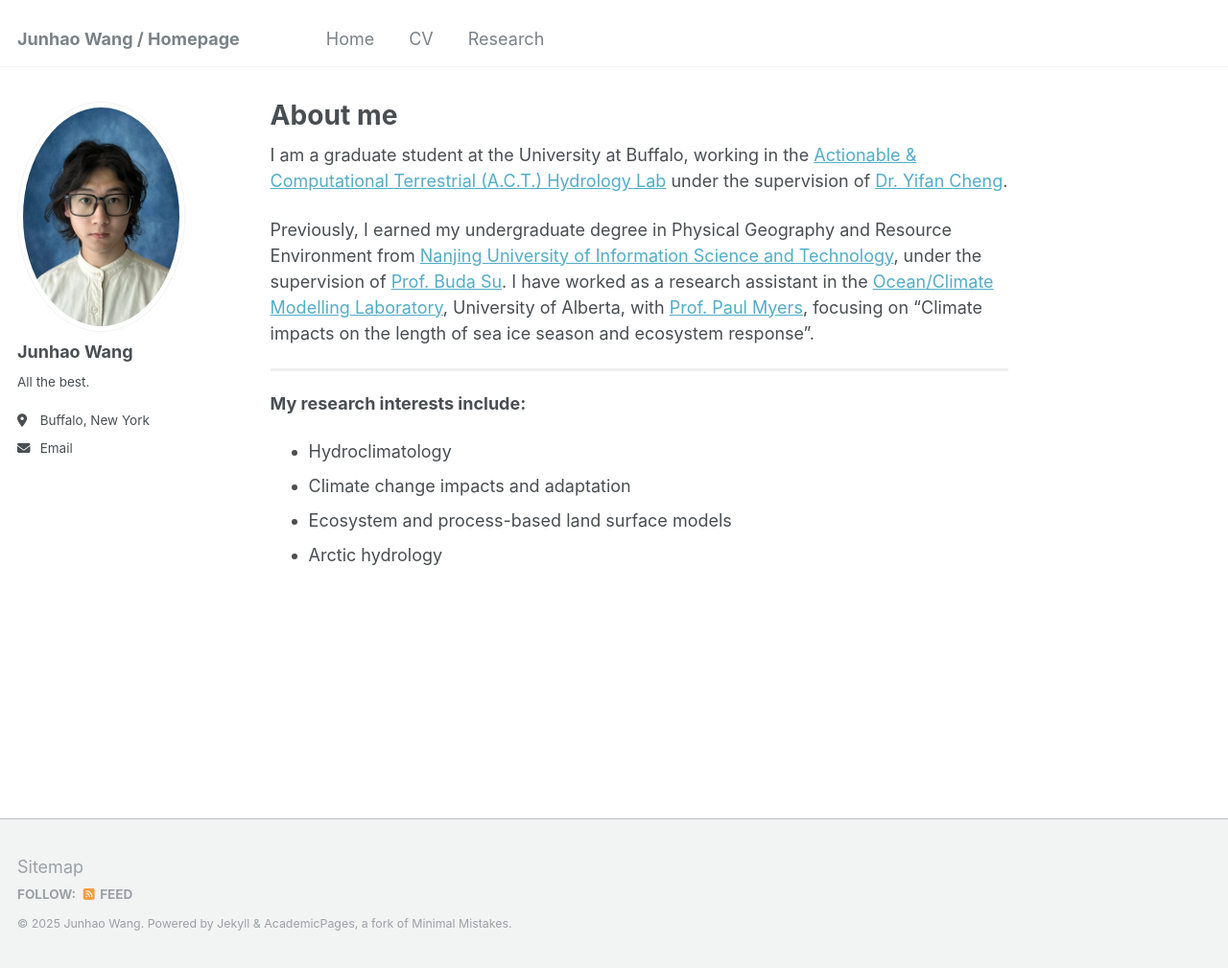
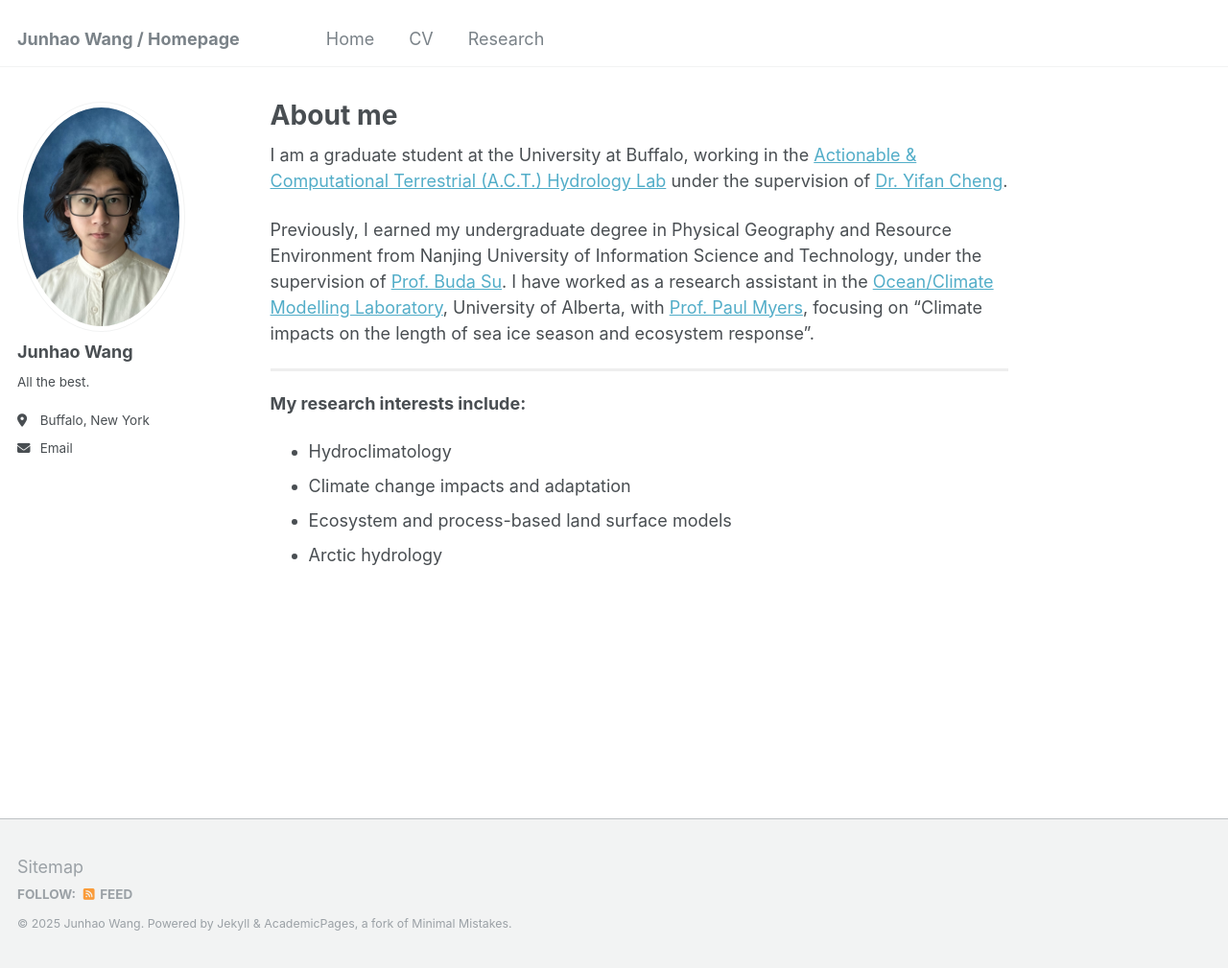
Before and after one commit to sigmundw/sigmundw.github.io, a Jekyll site: the page built from _pages/about.md, in a window 1280 px wide and 1009 px high. Shown: the whole window at 96% size. Built offline with Jekyll 4.4.1, drawn with Linux system fonts in a browser that asks for light colours; part of the change alters nothing that is shown.

```diff
--- a/_pages/about.md
+++ b/_pages/about.md
@@ -9,7 +9,7 @@ redirect_from:
 
 I am a graduate student at the University at Buffalo, working in the [Actionable & Computational Terrestrial (A.C.T.) Hydrology Lab](https://acthydro.com/) under the supervision of [Dr. Yifan Cheng](https://arts-sciences.buffalo.edu/earth-sciences/faculty-staff/faculty/cheng-yifan.html).
 
-Previously, I earned my undergraduate degree in Physical Geography and Resource Environment from [Nanjing University of Information Science and Technology](https://www.nuist.edu.cn), under the supervision of [Prof. Buda Su](https://www.researchgate.net/profile/Su-Buda). I have worked as a research assistant in the [Ocean/Climate Modelling Laboratory](https://canadian-nemo-ocean-modelling-forum-commuity-of-practice.readthedocs.io/en/latest/Institutions/UofA/index.html#), University of Alberta, with [Prof. Paul Myers](https://apps.ualberta.ca/directory/person/pmyers), focusing on “Climate impacts on the length of sea ice season and ecosystem response”.
+Previously, I earned my undergraduate degree in Physical Geography and Resource Environment from Nanjing University of Information Science and Technology, under the supervision of [Prof. Buda Su](https://www.researchgate.net/profile/Su-Buda). I have worked as a research assistant in the [Ocean/Climate Modelling Laboratory](https://canadian-nemo-ocean-modelling-forum-commuity-of-practice.readthedocs.io/en/latest/Institutions/UofA/index.html#), University of Alberta, with [Prof. Paul Myers](https://apps.ualberta.ca/directory/person/pmyers), focusing on “Climate impacts on the length of sea ice season and ecosystem response”.
 
 <div style="border-top: 3px solid #eee; margin: 20px 0;"></div>
 
```
